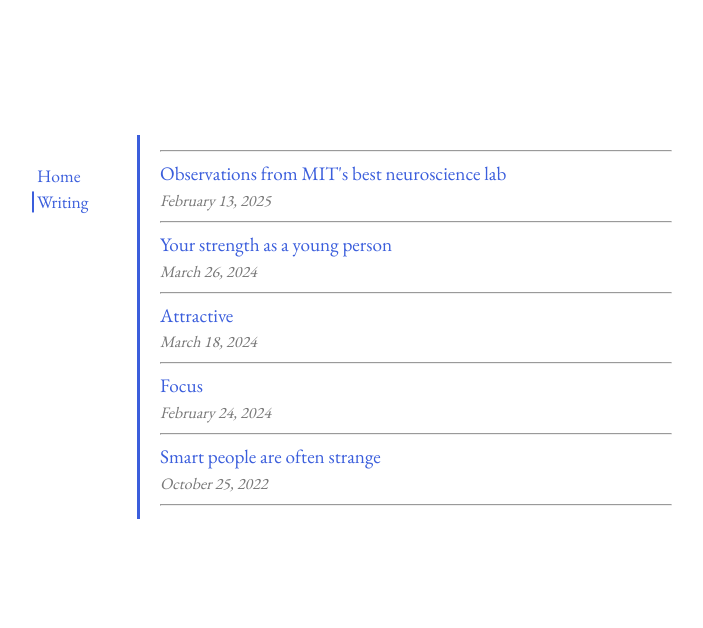
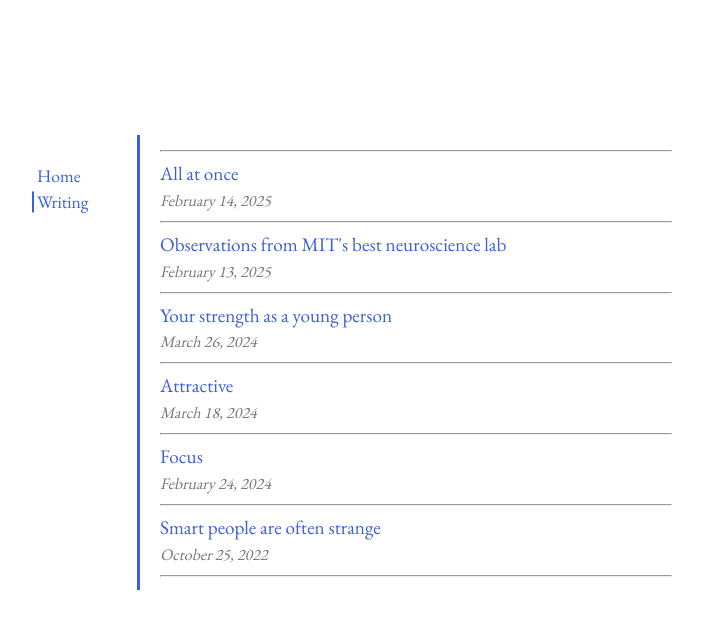
Before and after one commit to linjames0/jameslin.bio, a Next.js app: page /writing in a window 1280 px wide. Shown: the top 628 px of the page, without its empty margins (247-950 px from the left). Built offline with nearby package versions, Linux system fonts and the light colour scheme.

Commit message:
post jolie

```diff
--- a/src/components/PostList.js
+++ b/src/components/PostList.js
@@ -4,6 +4,11 @@ import styles from "./PostList.module.css";
 export default function PostList() {
     return (
         <div>
+            <hr />
+            <Link href="/jolie" className={styles.postTitle}>All at once</Link>
+            <p className={styles.postDate}>
+                February 14, 2025
+            </p>
             <hr />
             <Link href="/research" className={styles.postTitle}>Observations from MIT's best neuroscience lab</Link>
             <p className={styles.postDate}>
```
